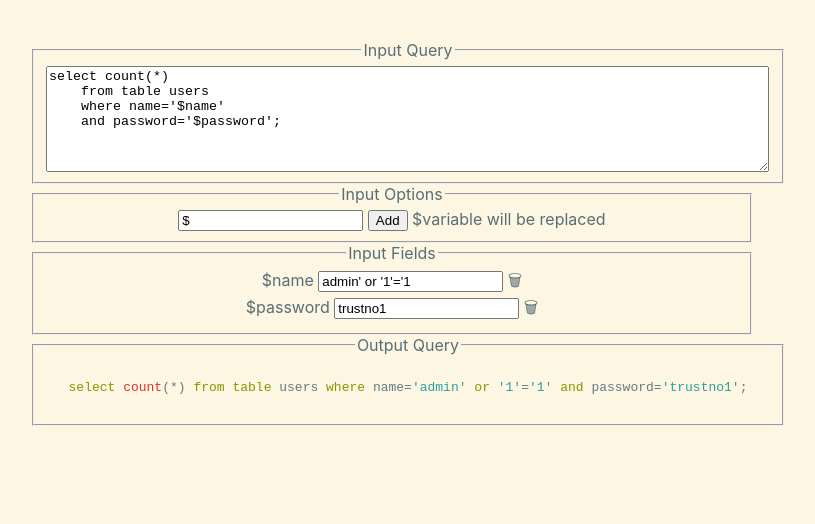
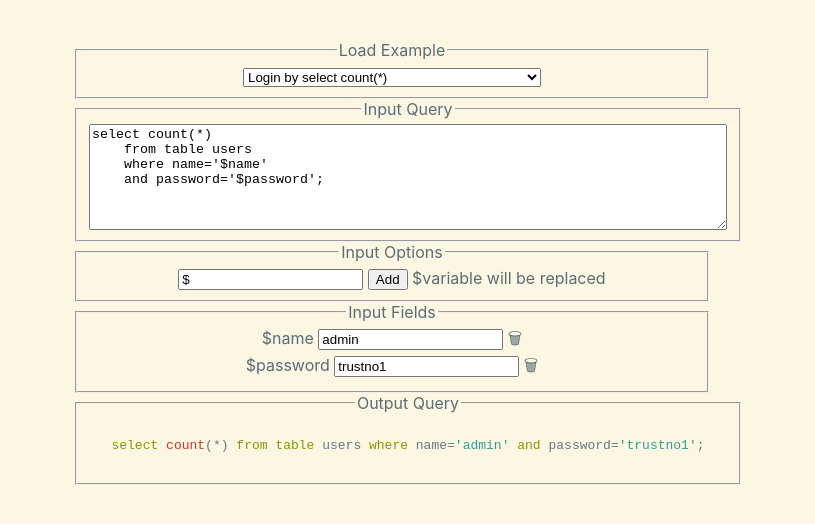
Before and after one commit to UweKrause/sqliv, a React (Vite) app: page / in a window 1280 px wide. Shown: the top 524 px of the page, without its empty margins (248-1063 px from the left). Built offline with nearby package versions, Linux system fonts and the light colour scheme.

Commit message:
load predefined example via dropdown

```diff
--- a/src/App.tsx
+++ b/src/App.tsx
@@ -18,15 +18,27 @@ SyntaxHighlighter.registerLanguage('sql', sql);
 function App() {
     const exampleInputs = [
         {
+            name: "Login by select count(*)",
             inputQuery: "select count(*)\n" +
                 "    from table users\n" +
                 "    where name='$name'\n" +
                 "    and password='$password';",
             inputFields: [
-                {key: crypto.randomUUID(), name: "$name", value: "admin' or '1'='1"},
+                {key: crypto.randomUUID(), name: "$name", value: "admin"},
                 {key: crypto.randomUUID(), name: "$password", value: "trustno1"},
             ]
         },
+        {
+            name: "Login by select count(*) (sqli via line comment)",
+            inputQuery: "select count(*)\n" +
+                "    from table users\n" +
+                "    where name='$name'\n" +
+                "    and password='$password';",
+            inputFields: [
+                {key: crypto.randomUUID(), name: "$name", value: "admin' --"},
+                {key: crypto.randomUUID(), name: "$password", value: "trustno1"},
+            ]
+        }
     ]
 
     const initialInputQuery = exampleInputs[0].inputQuery
@@ -97,6 +109,23 @@ function App() {
 
     return (
         <>
+            <fieldset>
+                <legend>Load Example</legend>
+                <form>
+                    <select
+                        onChange={(e) => {
+                            setInputQuery(exampleInputs[~~e.target.value].inputQuery)
+                            setInputFields(exampleInputs[~~e.target.value].inputFields)
+                        }}
+                    >
+                        {
+                            exampleInputs.map((eI, index) => {
+                                return <option value={index}>{eI.name}</option>;
+                            })
+                        }
+                    </select>
+                </form>
+            </fieldset>
             <fieldset className="querybox">
                 <legend>Input Query</legend>
                 <textarea
```
